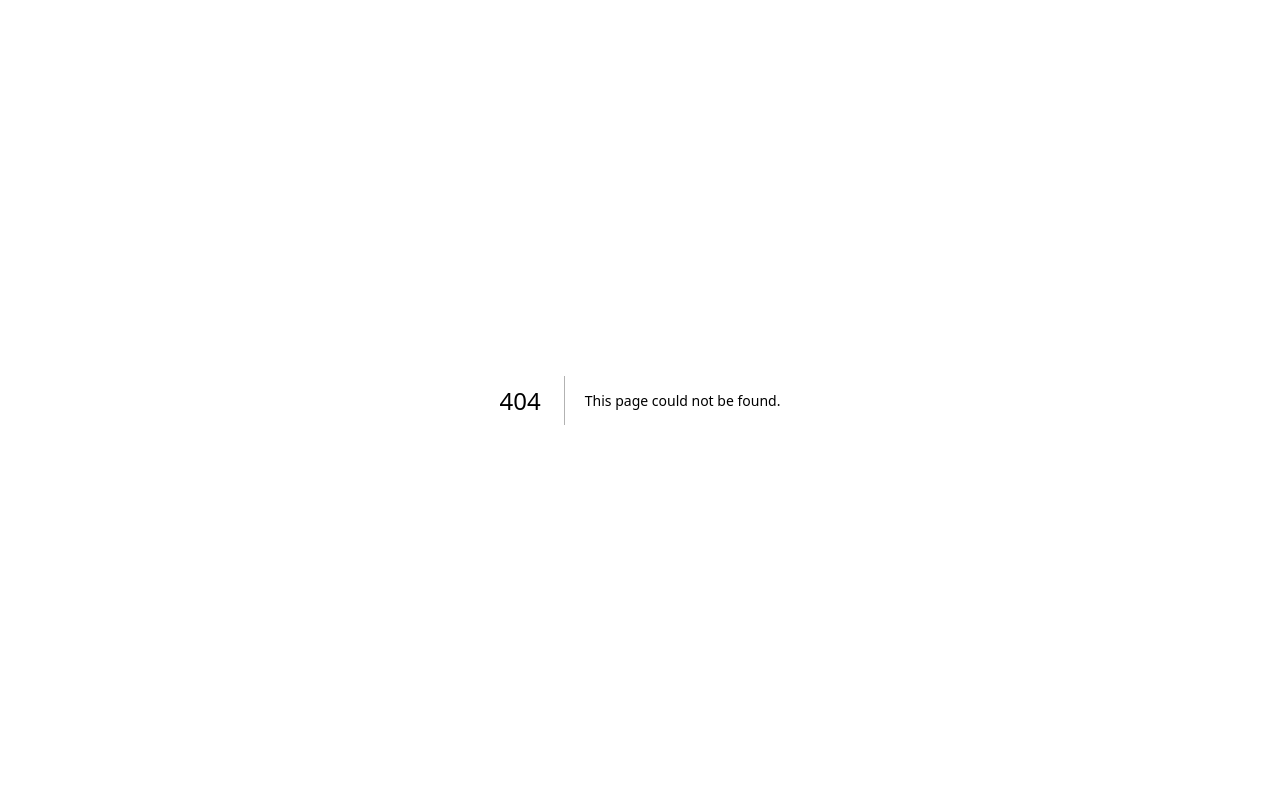
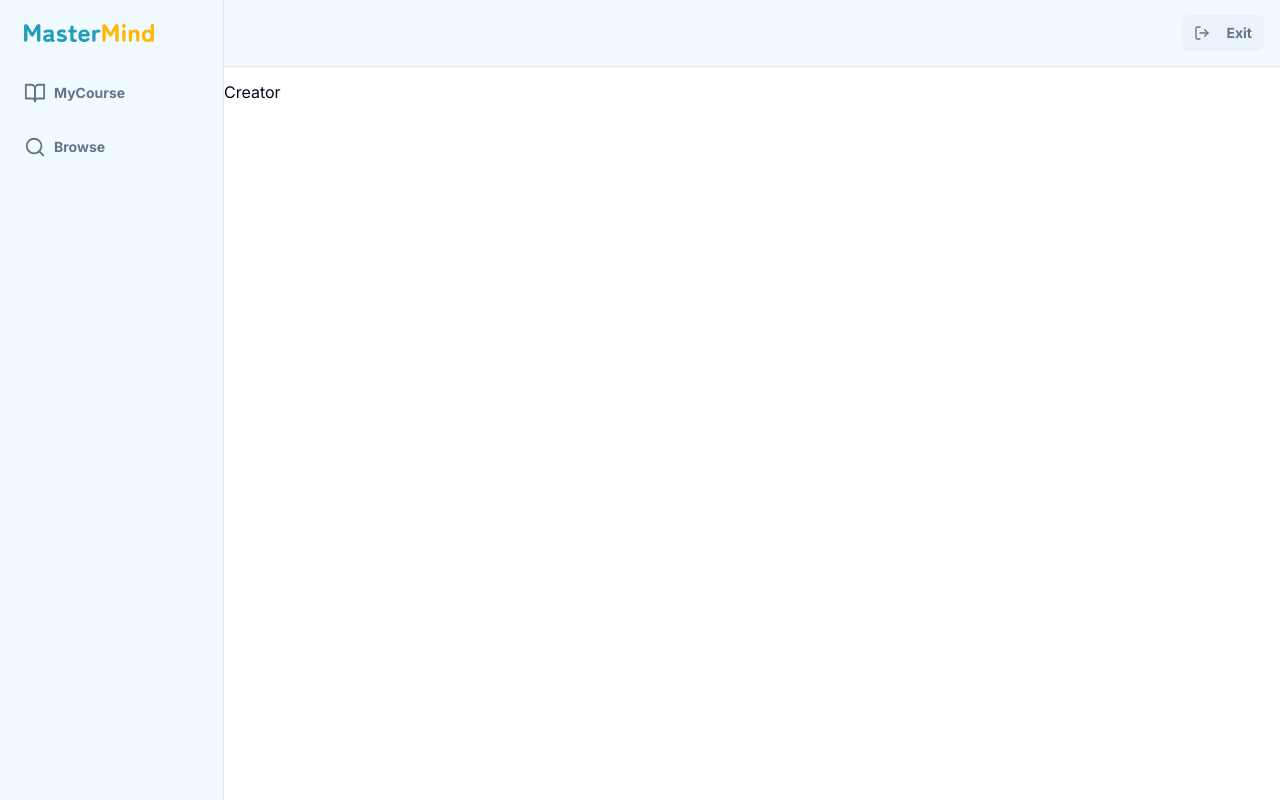
Before and after one commit to Sara-Ho99/master-mind, a Next.js app: page /creator in a window 1280 px wide. Before the commit this address had no page. Built offline with nearby package versions, Linux system fonts and the light colour scheme.

Commit message:
feat: add creator route

```diff
--- /dev/null
+++ b/app/(mainpage)/(routes)/creator/page.tsx
@@ -0,0 +1,9 @@
+function Creator() {
+  return (
+    <div>
+      <h1>Creator</h1>
+    </div>
+  );
+}
+
+export default Creator;
--- a/components/navbar-routes.tsx
+++ b/components/navbar-routes.tsx
@@ -15,12 +15,12 @@ function NavbarRoutes() {
   return (
     <div className="flex gap-x-2 ml-auto">
       {isCreatorPage || isCoursePage ? (
-        <Button size="sm" variant="ghost">
+        <Button size="sm" variant="custom">
           <LogOut className="h-4 w-4 mr-2" />
           Exit
         </Button>
       ) : (
-        <Link href="/creator/courses">
+        <Link href="/creator">
           <Button size="sm" variant="custom">
             creator mode
           </Button>
```
